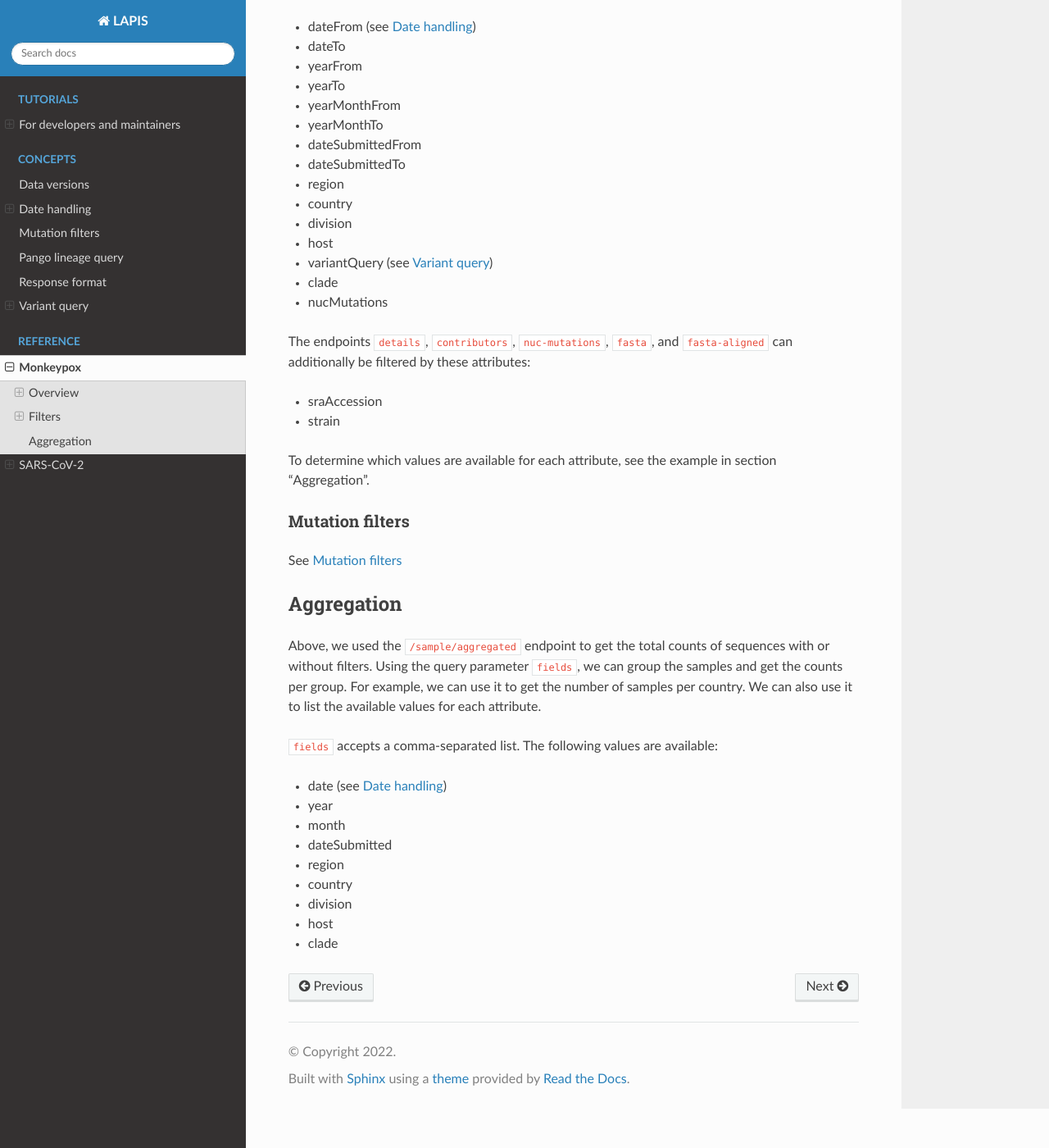
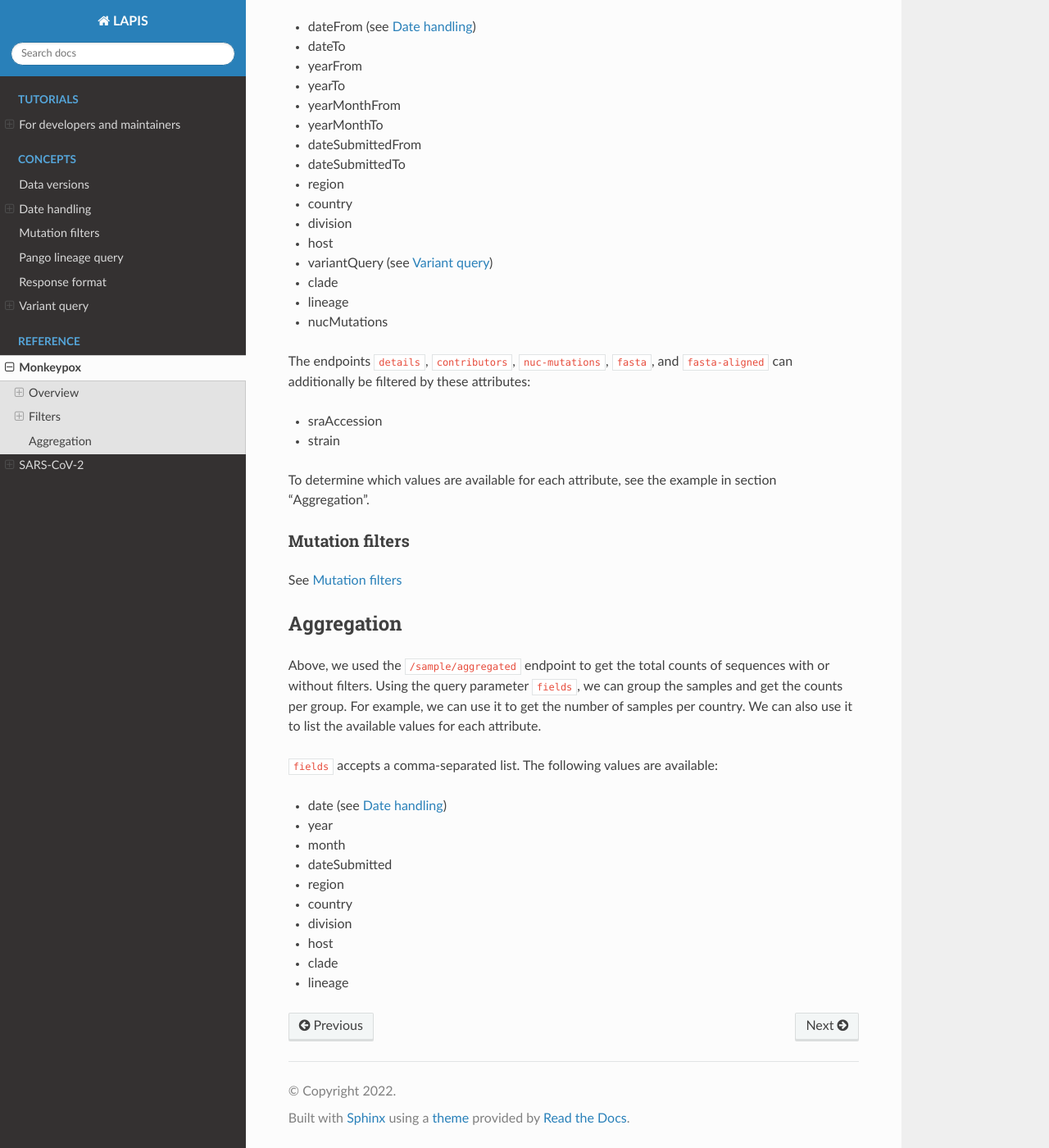
Before and after one commit to GenSpectrum/LAPIS, a Sphinx documentation site: the page built from docs/source/reference/monkeypox.rst, in a window 1280 px wide and 1400 px high, scrolled down 1123 px. Shown: the whole window at 82% size. Built offline with Sphinx 7.4.7 and the Read the Docs theme 2.0.0, drawn with Linux system fonts in a browser that asks for light colours.

Commit message:
docs: add field to monkeypox reference

```diff
--- a/docs/source/reference/monkeypox.rst
+++ b/docs/source/reference/monkeypox.rst
@@ -60,6 +60,7 @@ All **sample** endpoints can be filtered by the following attributes:
 - host
 - variantQuery (see :ref:`variantQuery`)
 - clade
+- lineage
 - nucMutations
 
 The endpoints ``details``, ``contributors``, ``nuc-mutations``, ``fasta``, and ``fasta-aligned`` can additionally be filtered by these attributes:
@@ -92,6 +93,7 @@ Above, we used the ``/sample/aggregated`` endpoint to get the total counts of se
 - division
 - host
 - clade
+- lineage
 
 
 .. toctree::
```
